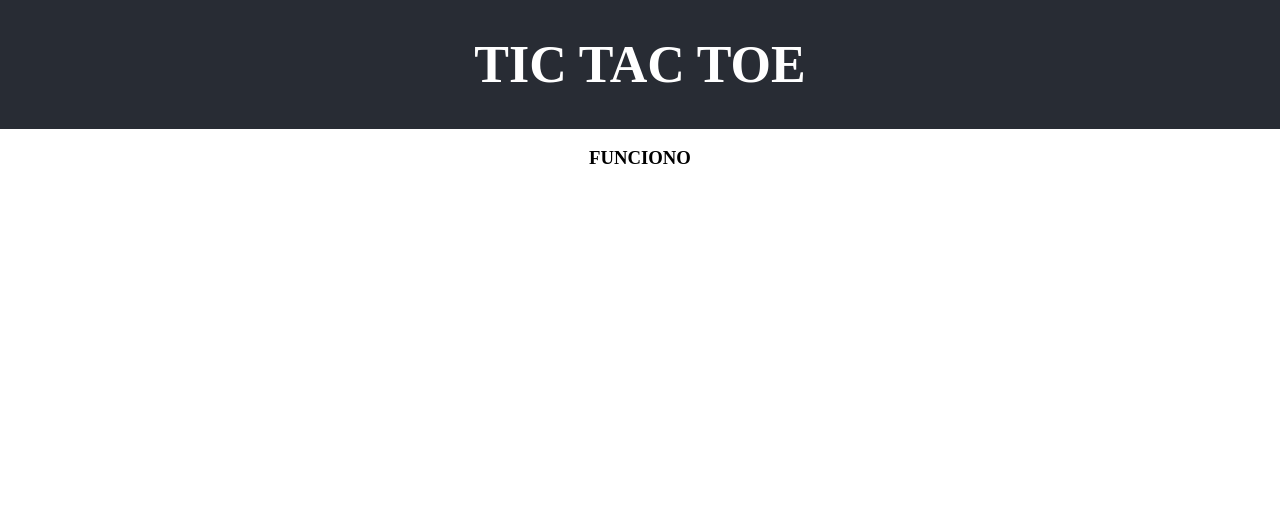
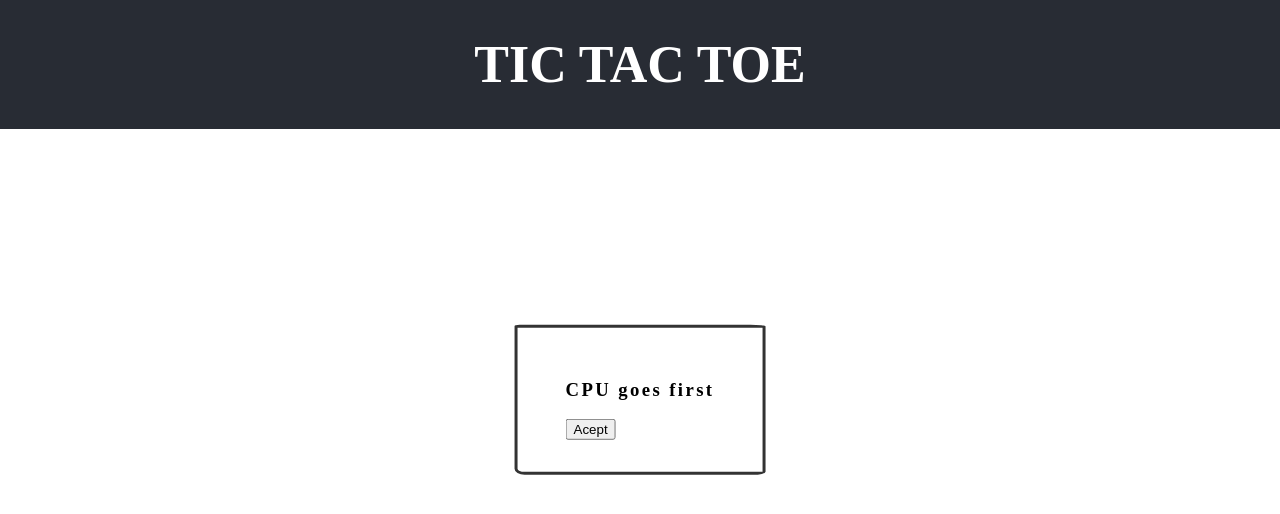
Before and after one commit to Nahv23/TicTacToe-React, a React (Create React App) app: page / in a window 1280 px wide. Both pictures are taken after a click on the button "PLAY". Shown: the top 514 px of the page. Built offline with nearby package versions, Linux system fonts and the light colour scheme.

Commit message:
Added random symbol to cpu play first

```diff
--- a/src/Components/GameSpace/GameSpace.jsx
+++ b/src/Components/GameSpace/GameSpace.jsx
@@ -1,10 +1,14 @@
 import React, { useState } from "react";
 import { connect } from "react-redux";
 import Modal from "../Modal/Modal";
-// import { randomAssignedMark } from "../../utils/functions";
+import { randomAssignedMark } from "../../utils/functions";
 import "./GameSpace.css";
 
-const GameSpace = ({ gameState, userChooseSymbolAction }) => {
+const GameSpace = ({
+  gameState,
+  userChooseSymbolAction,
+  cpuChooseSymbolAction,
+}) => {
   // eslint-disable-next-line no-unused-vars
   const [_showModal, _setShowModal] = useState(true);
 
@@ -13,6 +17,12 @@ const GameSpace = ({ gameState, userChooseSymbolAction }) => {
 
   const userChooseSymbol = (userSymbol) => {
     userChooseSymbolAction(userSymbol);
+  };
+
+  const cpuChooseSymbol = () => {
+    const cpuSymbol = randomAssignedMark();
+    _setShowModal(false);
+    cpuChooseSymbolAction(cpuSymbol);
   };
 
   if (
@@ -24,9 +34,25 @@ const GameSpace = ({ gameState, userChooseSymbolAction }) => {
       <div className="GameSpace" id="GameSpace">
         <section>
           <Modal
+            title="You first"
+            subtitle="Choose your symbol"
+            isUser
             handleClose={_handleClose}
             userChooseSymbol={userChooseSymbol}
           />
+        </section>
+      </div>
+    );
+    // eslint-disable-next-line no-else-return
+  } else if (
+    _showModal &&
+    gameState.whoStarts.player === "CPU" &&
+    gameState.whoStarts.char === ""
+  ) {
+    return (
+      <div className="GameSpace" id="GameSpace">
+        <section>
+          <Modal title="CPU goes first" handleClose={cpuChooseSymbol} />
         </section>
       </div>
     );
@@ -34,7 +60,7 @@ const GameSpace = ({ gameState, userChooseSymbolAction }) => {
   return (
     <div className="GameSpace" id="GameSpace">
       <section>
-        <h1> FUNCIONO </h1>
+        <h3>FUNCIONO</h3>
       </section>
     </div>
   );
@@ -47,6 +73,8 @@ const mapStateToProps = (state) => ({
 const mapDispatchToProps = (dispatch) => ({
   userChooseSymbolAction: (symbol) =>
     dispatch({ type: "USER_CHOOSE_SYMBOL", value: symbol }),
+  cpuChooseSymbolAction: (symbol) =>
+    dispatch({ type: "CPU_CHOOSE_SYMBOL", value: symbol }),
 });
 
 export default connect(mapStateToProps, mapDispatchToProps)(GameSpace);
--- a/src/Components/Modal/Modal.jsx
+++ b/src/Components/Modal/Modal.jsx
@@ -4,14 +4,16 @@ import ReactDOM from "react-dom";
 import "./Modal.css";
 
 // eslint-disable-next-line no-unused-vars
-const Modal = ({ handleClose, userChooseSymbol }) => {
+const Modal = ({ handleClose, userChooseSymbol, title, subtitle, isUser }) => {
   // eslint-disable-next-line no-unused-vars
   const [symbol, setsymbol] = useState("");
 
   return ReactDOM.createPortal(
     <div className="modal">
       <section className="modal-main">
-        <h3>Choose your symbol</h3>
+        {title && <h3>{title}</h3>}
+        {subtitle && <h4>{title}</h4>}
+        {isUser && (
           <div>
             <button
               type="button"
@@ -28,7 +30,9 @@ const Modal = ({ handleClose, userChooseSymbol }) => {
               O
             </button>
           </div>
+        )}
         <div className="modal-footer">
+          {isUser ? (
             <button
               disabled={`${symbol === "" ? "disabled" : ""}`}
               type="button"
@@ -39,6 +43,16 @@ const Modal = ({ handleClose, userChooseSymbol }) => {
             >
               Acept
             </button>
+          ) : (
+            <button
+              type="button"
+              onClick={() => {
+                handleClose();
+              }}
+            >
+              Acept
+            </button>
+          )}
         </div>
       </section>
     </div>,
--- a/src/Redux/Actions/index.jsx
+++ b/src/Redux/Actions/index.jsx
@@ -1,8 +1,12 @@
 export const INIT_GAME_STATE = "INIT_GAME_STATE";
 export const USER_CHOOSE_SYMBOL = "USER_CHOOSE_SYMBOL";
+export const CPU_CHOOSE_SYMBOL = "CPU_CHOOSE_SYMBOL";
 
 export const loadIDGameAction = (dispatch) => (initGame) =>
   dispatch({ type: INIT_GAME_STATE, value: initGame });
 
 export const userChooseSymbolAction = (dispatch) => (initGame) =>
   dispatch({ type: USER_CHOOSE_SYMBOL, value: initGame });
+
+export const cpuChooseSymbolAction = (dispatch) => (initGame) =>
+  dispatch({ type: CPU_CHOOSE_SYMBOL, value: initGame });
--- a/src/Redux/Reducers/Game.jsx
+++ b/src/Redux/Reducers/Game.jsx
@@ -1,4 +1,8 @@
-import { INIT_GAME_STATE, USER_CHOOSE_SYMBOL } from "../Actions";
+import {
+  INIT_GAME_STATE,
+  USER_CHOOSE_SYMBOL,
+  CPU_CHOOSE_SYMBOL,
+} from "../Actions";
 
 const initialGameState = {
   matchId: "",
@@ -16,11 +20,18 @@ const infoGame = (state = initialGameState, action) => {
         matchId: action.value[0],
         whoStarts: { player: action.value[1], char: "" },
       };
+
     case USER_CHOOSE_SYMBOL:
       // eslint-disable-next-line no-param-reassign
       return {
         ...state,
         whoStarts: { player: "User", char: action.value },
+      };
+    case CPU_CHOOSE_SYMBOL:
+      // eslint-disable-next-line no-param-reassign
+      return {
+        ...state,
+        whoStarts: { player: "CPU", char: action.value },
       };
 
     default:
```
Lines whose indentation alone changed are shown as unchanged.
